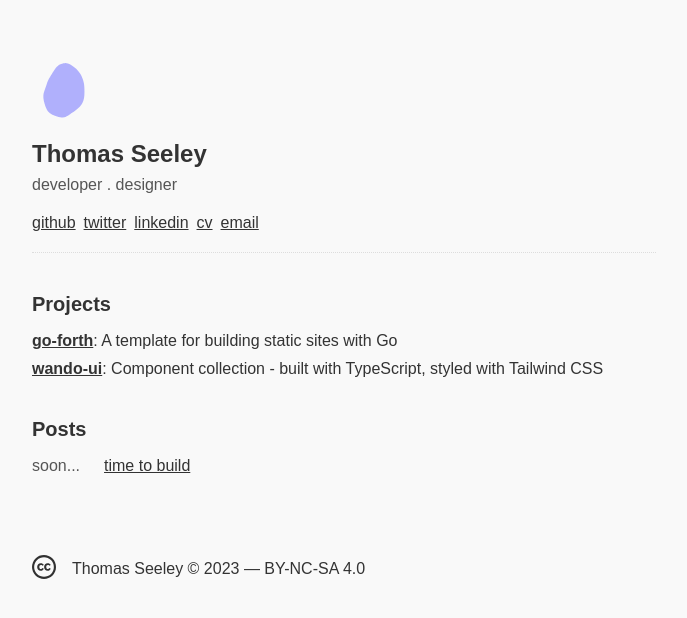
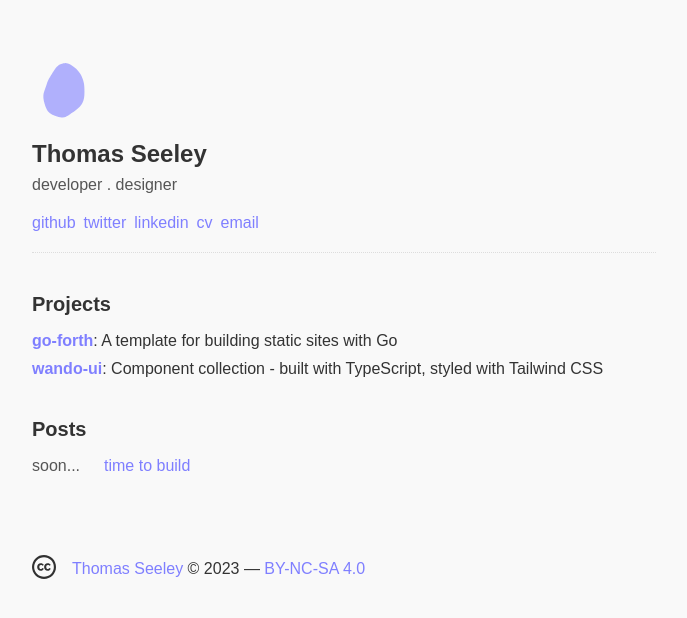
Before and after one commit to iamseeley/ts-site, a React (Vite) app: page / in a window 1280 px wide. Shown: the top 618 px of the page, without its empty margins (296-983 px from the left). Built offline with nearby package versions, Linux system fonts and the light colour scheme.

Commit message:
fixing some styles

```diff
--- a/src/styles.css
+++ b/src/styles.css
@@ -8,6 +8,7 @@ body, h1, h2, h3, h4, p, ul, li, a {
 :root {
   --primary-color: #333; /* You can adjust these variables */
   --secondary-color: #555;
+  --tertiary-color: #7F7FFF;
   --bg-color: #f9f9f9;
   --button-bg: #fff;
   --button-border: #ddd;
@@ -146,11 +147,12 @@ li {
 }
 
 a {
-  color: var(--primary-color);
+  color: var(--tertiary-color);
   transition: color 0.3s;
-  text-decoration: underline;
+  text-decoration: none;
 }
 
 a:hover {
-  color: black;
+  /* color: black; */
+  text-decoration: underline;
 }
```
